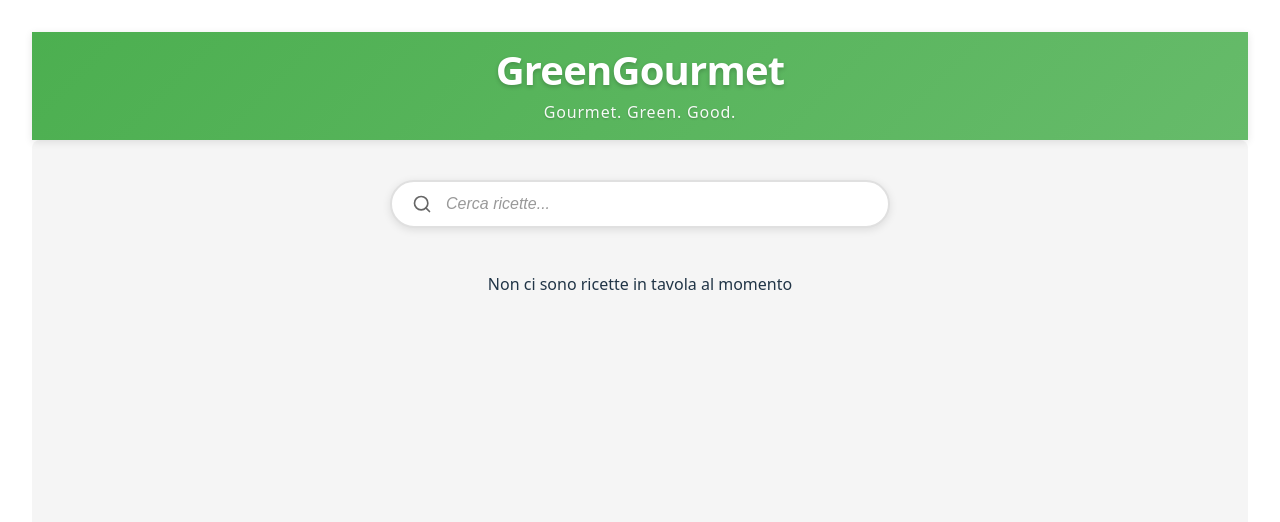
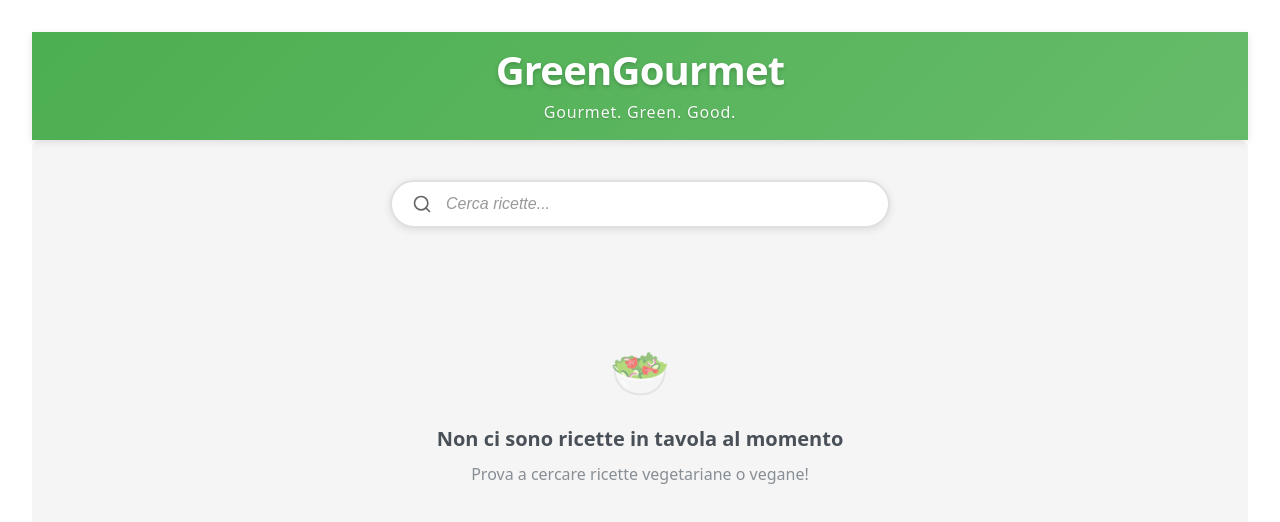
Before and after one commit to Jhana-Schiano/ProgettoReact, a React (Vite) app: page / in a window 1280 px wide. Shown: the top 522 px of the page. Built offline with nearby package versions, Linux system fonts and the light colour scheme.

Commit message:
aggiunto component emptyState

```diff
--- /dev/null
+++ b/src/components/EmptyState.jsx
@@ -0,0 +1,55 @@
+const EmptyState = ({ title = "Non ci sono ricette in tavola al momento", subtitle, icon = "🍽️" }) => {
+  // Rileva se il tema scuro è attivo
+  const isDarkMode = window.matchMedia && window.matchMedia('(prefers-color-scheme: dark)').matches;
+
+  const containerStyle = {
+    gridColumn: '1 / -1',
+    display: 'flex',
+    flexDirection: 'column',
+    alignItems: 'center',
+    justifyContent: 'center',
+    padding: '3rem 2rem',
+    textAlign: 'center',
+    margin: '2rem 0',
+    ...(isDarkMode ? {
+      // Tema scuro
+      color: '#b0b0b0',
+    } : {
+      // Tema chiaro
+      color: '#6c757d',
+    })
+  };
+
+  const iconStyle = {
+    fontSize: '3rem',
+    marginBottom: '1rem',
+    opacity: 0.6
+  };
+
+  const titleStyle = {
+    fontSize: '1.25rem',
+    fontWeight: '600',
+    margin: '0 0 0.5rem 0',
+    ...(isDarkMode ? {
+      color: '#e0e0e0'
+    } : {
+      color: '#495057'
+    })
+  };
+
+  const subtitleStyle = {
+    fontSize: '1rem',
+    margin: '0',
+    opacity: 0.8
+  };
+
+  return (
+    <div style={containerStyle}>
+      <div style={iconStyle}>{icon}</div>
+      <h3 style={titleStyle}>{title}</h3>
+      {subtitle && <p style={subtitleStyle}>{subtitle}</p>}
+    </div>
+  );
+};
+
+export default EmptyState;
--- a/src/pages/MainPage.jsx
+++ b/src/pages/MainPage.jsx
@@ -1,6 +1,7 @@
 import RicettaCard from '../components/RicettaCard';
 import Search from '../components/Search';
 import TopBar from '../components/TopBar';
+import EmptyState from '../components/EmptyState';
 import styles from './MainPage.module.css';
 import { useDispatch, useSelector } from 'react-redux';
 import { useNavigate } from 'react-router-dom';
@@ -35,7 +36,11 @@ const MainPage = () => {
         <div className={styles.ricetteGrid}>
 
           {!loading && results.length === 0 && !error && (
-            <p style={{ gridColumn: '1 / -1', textAlign: 'center' }}>Non ci sono ricette in tavola al momento</p>
+            <EmptyState
+              title="Non ci sono ricette in tavola al momento"
+              subtitle="Prova a cercare ricette vegetariane o vegane!"
+              icon="🥗"
+            />
           )}
 
           {results.map(r => (
@@ -56,5 +61,4 @@ export default MainPage;
 
 //TODOS
 //  - valuta se usare le instruction o le analized instruction
-//  - crea un component per indicare che non c'è nessuna ricetta (da sostituire all'attuale messaggio "Non ci sono ricette in tavola al momento")
 //  - controlla l'app anche con il tema chiaro
```
